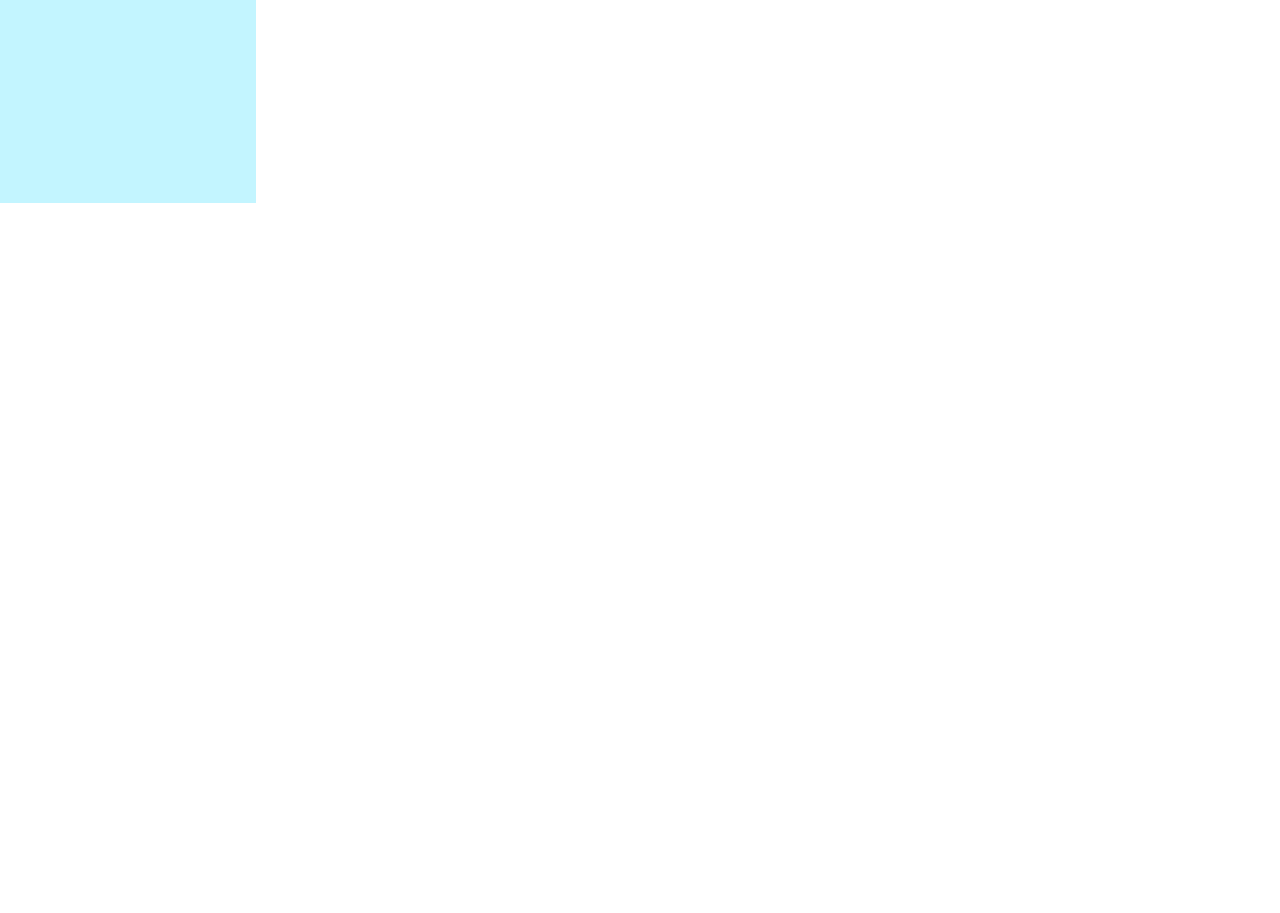
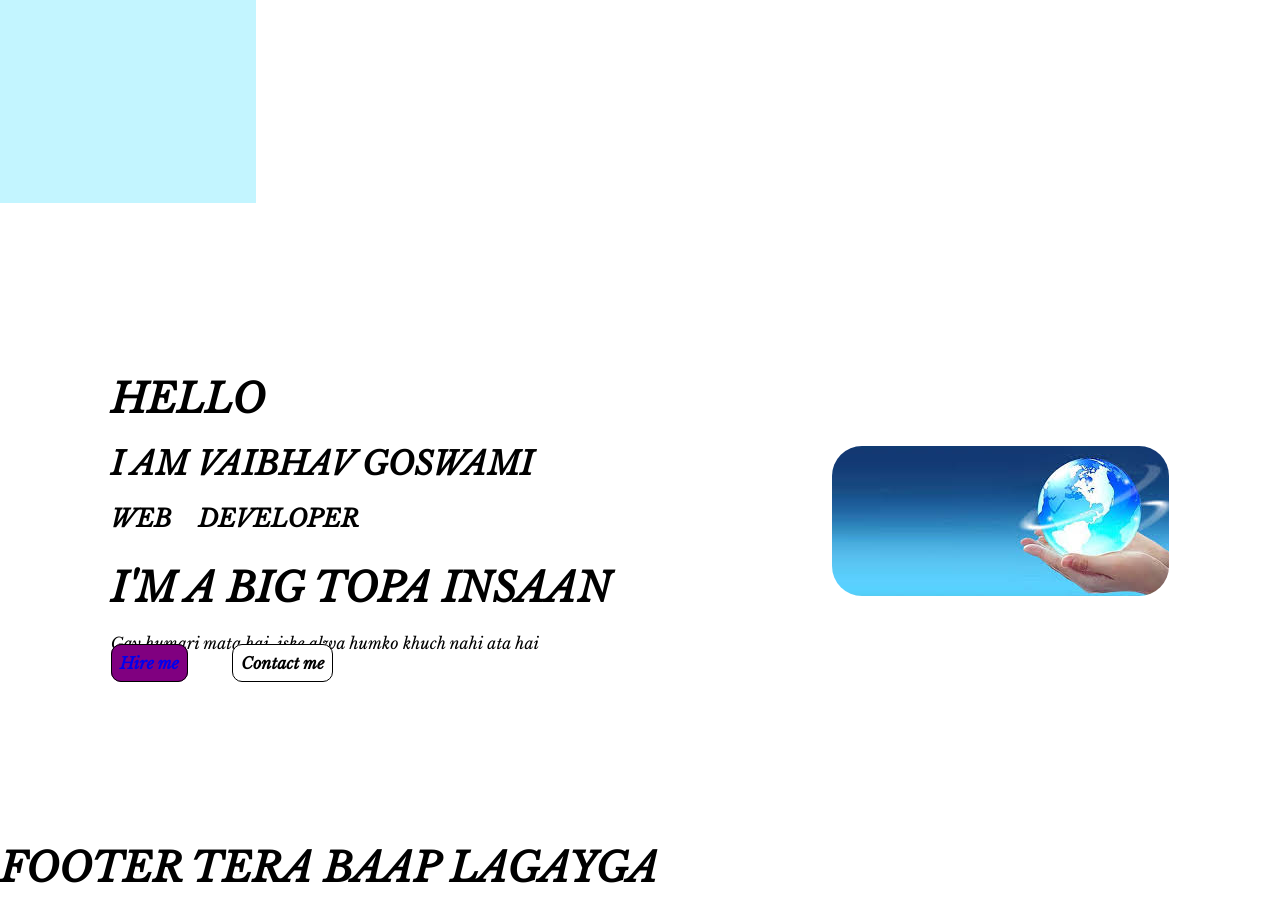
Before and after one commit to Goswami2021Vaibhav/website, a plain HTML site: page index.html in a window 1280 px wide. Shown: the part 597-1510 px from the top of the page. Before the commit the page ends 800 px from the top, so only its background shows below. Drawn offline with nearby package versions, Linux system fonts and the light colour scheme.

Commit message:
Joh kiya hai, master khud se dhundo

```diff
--- a/css/style.css
+++ b/css/style.css
@@ -118,6 +118,6 @@ h2{
 #contact{
     color:black;
     background-color: white;
-    margine-left:20px;
+    margin-left:20px; /*Some serious spelling mistake here, margine ki spelling galat thi bro*/
 
 }
--- a/index.html
+++ b/index.html
@@ -1,6 +1,7 @@
 <!DOCTYPE html>
 
 <html>
+
 <head>
     <meta charset="utf-8">
     <meta http-equiv="X-UA-Compatible" content="IE=edge">
@@ -13,6 +14,7 @@
     <link rel="preconnect" href="https://fonts.gstatic.com">
     <link href="https://fonts.googleapis.com/css2?family=Lobster&display=swap" rel="stylesheet">
 </head>
+
 <body>
     <header>
         <section class="navsection">
@@ -27,12 +29,15 @@
                 <a href="#">Contact</a>
             </nav>
         </section>
-
+    </header>
+    <!--Header band karke main sur hota hai be-->
     <main>
         <div class="leftside">
             <h3>Hello </h3>
             <h1>i am vaibhav goswami</h1>
             <h2>web developer</h2>
+            <h3>I'm a big topa insaan</h3>
+            <p>Gay humari mata hai, iske alwa humko khuch nahi ata hai </p>
             <a href="#" id="hire">Hire me</a>
             <a href="#" id="contact">Contact me</a>
         </div>
@@ -43,8 +48,12 @@
         </div>
 
     </main>
-       </header>
+
+    <footer>
+        <h3>Footer tera baap lagayga </h3>
+    </footer>
 
     <script src="" async defer></script>
 </body>
+
 </html>
```
Lines whose indentation alone changed are shown as unchanged.
